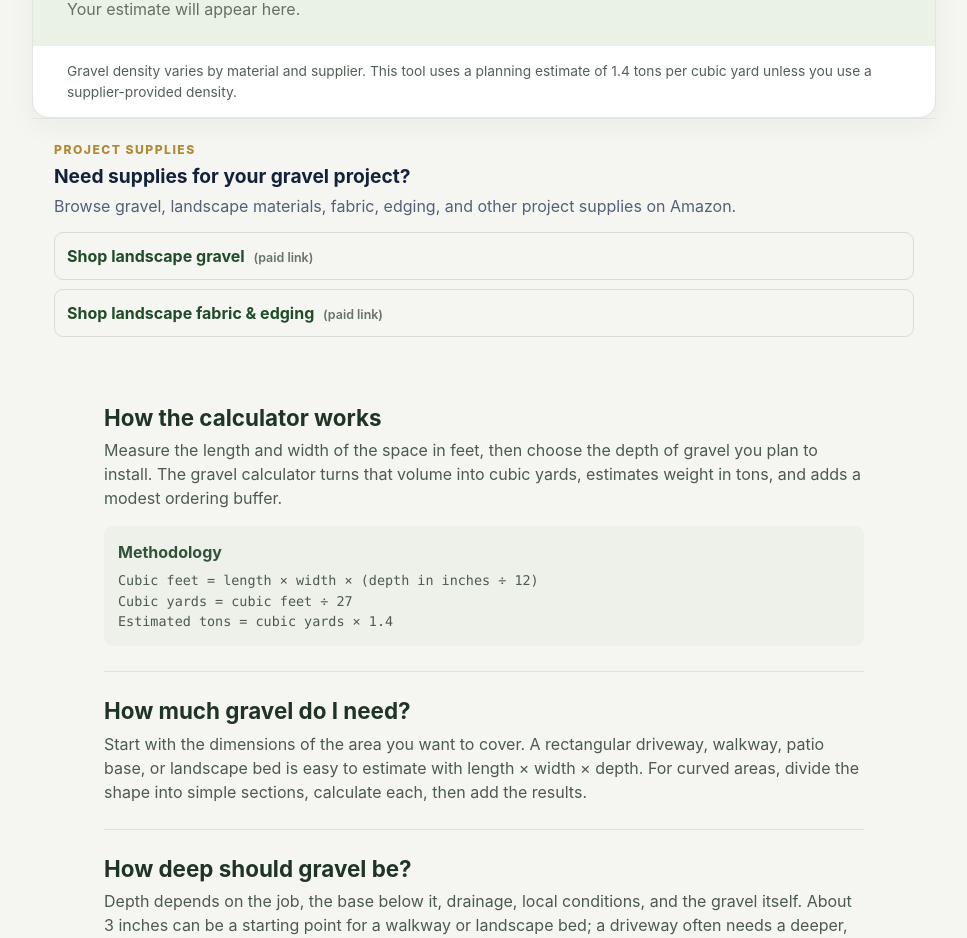
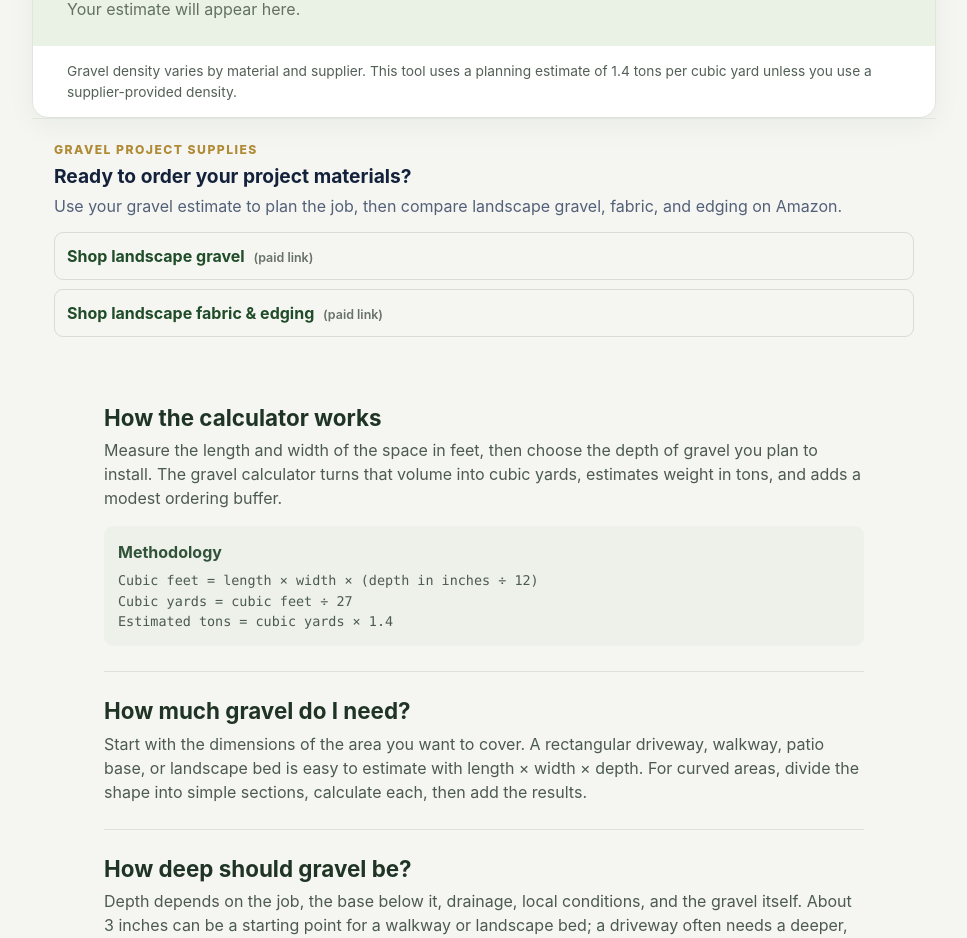
Before and after one commit to spamenchilada1-beep/how-much-gravel, a React (Vite) app: page / in a window 1280 px wide. Shown: the part 777-1715 px from the top of the page, without its empty margins (156-1123 px from the left). Built offline with nearby package versions, Linux system fonts and the light colour scheme.

Commit message:
Optimize affiliate CTA copy

```diff
--- a/src/main.jsx
+++ b/src/main.jsx
@@ -245,11 +245,11 @@ function App() {
         </section>
 
         <section className="affiliate-card" aria-label="Recommended gravel project supplies">
-          <p className="affiliate-label">PROJECT SUPPLIES</p>
-          <h2>Need supplies for your gravel project?</h2>
+          <p className="affiliate-label">GRAVEL PROJECT SUPPLIES</p>
+          <h2>Ready to order your project materials?</h2>
           <p>
-            Browse gravel, landscape materials, fabric, edging, and other
-            project supplies on Amazon.
+            Use your gravel estimate to plan the job, then compare landscape
+            gravel, fabric, and edging on Amazon.
           </p>
           <div className="affiliate-links">
             <a
```
